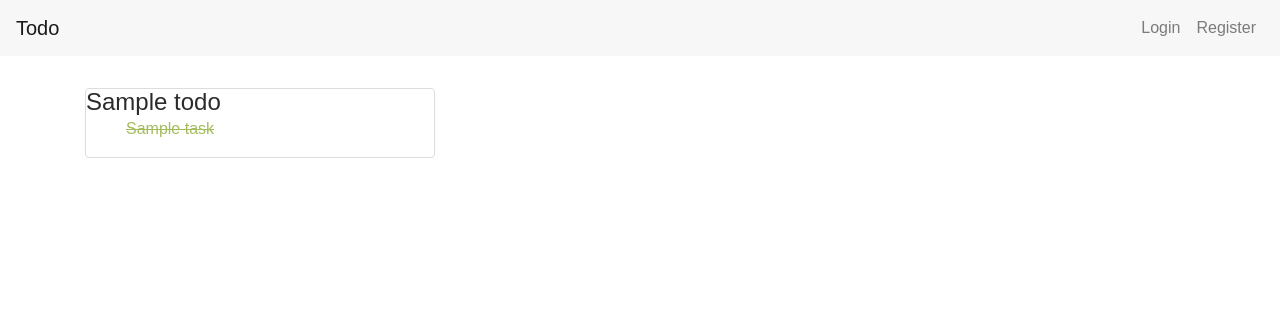
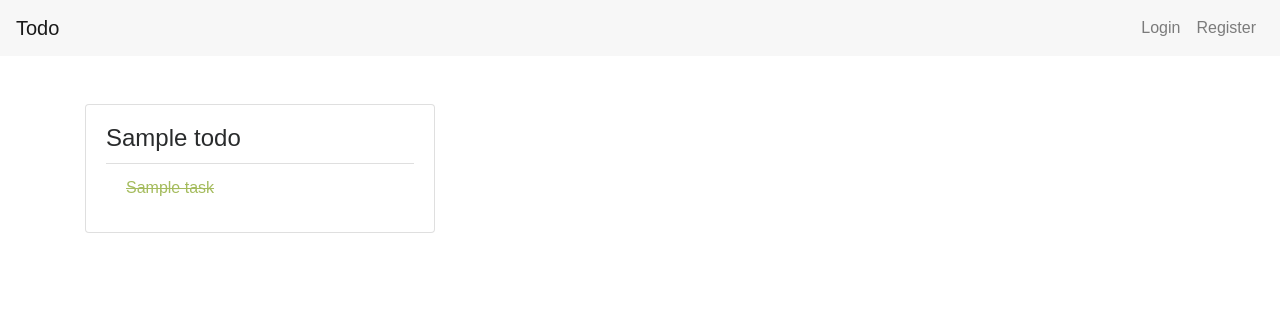
Before and after one commit to codebicycle/buy-milk, a Flask app: page /todos/ in a window 1280 px wide. Shown: the top 316 px of the page. Run offline with Flask 2, Linux system fonts and the light colour scheme; tables that the repository leaves empty hold one stand-in row (values such as "Sample post"); parts of the project's set-up code (start-up, migrations or seed data) failed here and were passed over; some libraries are stand-ins or nearby versions.

Commit message:
Update templates

```diff
--- a/todo/static/styles.css
+++ b/todo/static/styles.css
@@ -12,10 +12,6 @@ body {
 
 .message {
     color: seagreen;
-}
-
-nav {
-    margin-bottom: 2em;
 }
 
 .edit-in-place {
@@ -34,14 +30,7 @@ nav {
     display: none;
 }
 
-.thumbnail {
-    border: 1px solid #ddd;
-    border-radius: 4px;
-    height: 100%;
-    display: block;
-}
-
-a.thumbnail {
+a.todo-link {
     color: inherit;
     text-decoration: none;
 }
@@ -67,7 +56,7 @@ form.task {
     padding-left: 0;
 }
 
-.list-group-item {
+.list-group-item.task {
     font-size: 1.3rem;
 }
 
--- a/todo/templates/_navigation.html
+++ b/todo/templates/_navigation.html
@@ -1,4 +1,4 @@
-<nav class="navbar navbar-toggleable-sm navbar-light bg-faded justify-content-between">
+<nav class="mb-5 navbar navbar-toggleable-sm navbar-light bg-faded justify-content-between">
   <button class="navbar-toggler navbar-toggler-right" type="button" data-toggle="collapse" data-target="#nav-content" aria-controls="nav-content" aria-expanded="false" aria-label="Toggle navigation">
     <span class="navbar-toggler-icon"></span>
   </button>
--- a/todo/templates/todos_show.html
+++ b/todo/templates/todos_show.html
@@ -6,16 +6,18 @@
 
 <div class="row">
   {%  for todo in todos %}
-    <div class="col-sm-6 col-md-4 mb-4">
-      <a class="thumbnail" href="{{ url_for('todo_edit', todo_id=todo.id) }}">
-        <span class="h4">{{ todo.title }}</span>
-        <ul>
+  <div class="col col-md-4 col-sm-6 col-12 mb-5">
+    <div class="card card-block">
+      <a  class="todo-link" href="{{ url_for('todo_edit', todo_id=todo.id) }}">
+        <h4 class="card-title h4">{{ todo.title }}</h4>
+        <ul class="list-group list-group-flush">
           {% for task in todo.tasks %}
-            <li class="list-unstyled {% if task.done %}task-done{% endif %}">{{ task.title }}</li>
+            <li class="list-group-item {% if task.done %}task-done{% endif %}">{{ task.title }}</li>
           {% endfor %}
         </ul>
       </a>
     </div>
+  </div>
   {% endfor %}
 </div>
 
```
